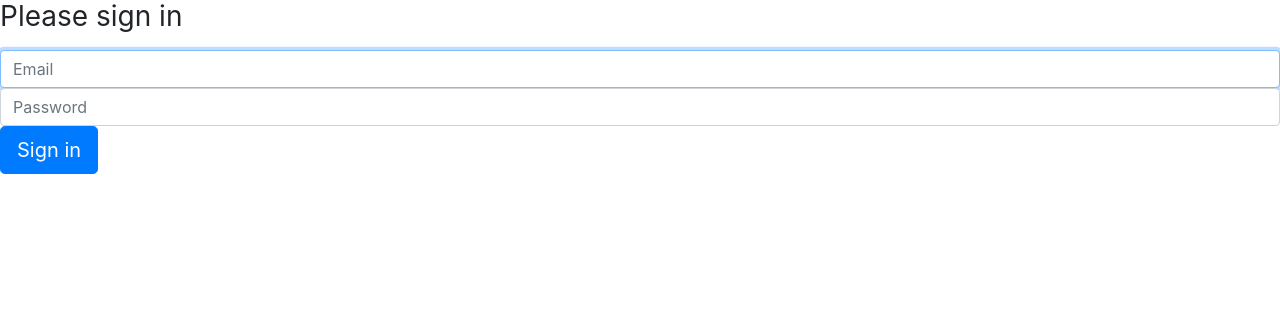
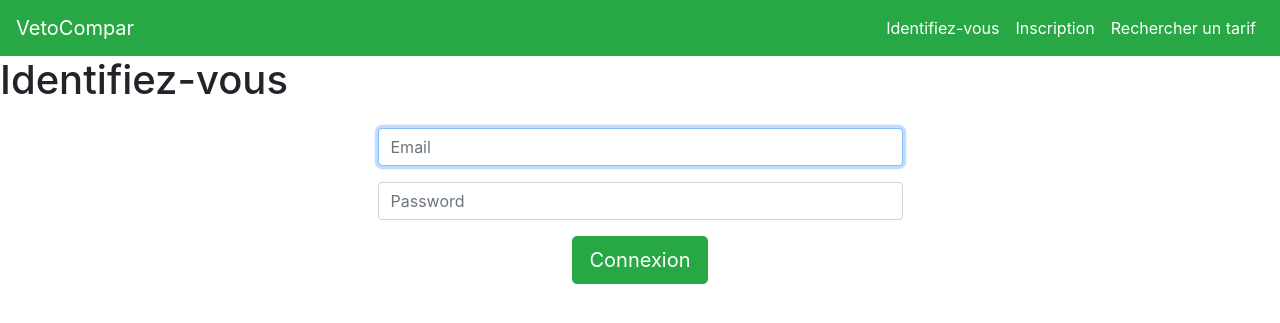
Before and after one commit to louplisa/veto_compar, a Symfony app: template templates/security/login.html.twig in a window 1280 px wide. Shown: the top 323 px of the page. Run offline with Twig, Linux system fonts and the light colour scheme; the template is opened without the code that fills it, so the values that code supplies are empty; some libraries are stand-ins or nearby versions; some web fonts are replaced.

Commit message:
custom login form and register form

```diff
--- a/assets/css/app.css
+++ b/assets/css/app.css
@@ -3,6 +3,9 @@ body {
 }
 
 h1{
+    margin-top: 2rem;
+    margin-bottom: 1.5rem;
+    margin-left: 3rem;
     font-size: 2rem;
     color: #2b9947;
 
--- a/config/services.yaml
+++ b/config/services.yaml
@@ -4,6 +4,7 @@
 # Put parameters here that don't need to change on each machine where the app is deployed
 # https://symfony.com/doc/current/best_practices/configuration.html#application-related-configuration
 parameters:
+    locale: 'fr'
 
 services:
     # default configuration for services in *this* file
--- a/src/Security/LoginFormAuthenticator.php
+++ b/src/Security/LoginFormAuthenticator.php
@@ -68,7 +68,7 @@ class LoginFormAuthenticator extends AbstractFormLoginAuthenticator
 
         if (!$user) {
             // fail authentication with a custom error
-            throw new CustomUserMessageAuthenticationException('Email could not be found.');
+            throw new CustomUserMessageAuthenticationException('Email inconnu.');
         }
 
         return $user;
@@ -86,7 +86,7 @@ class LoginFormAuthenticator extends AbstractFormLoginAuthenticator
         }
 
         // For example : return new RedirectResponse($this->urlGenerator->generate('some_route'));
-        throw new \Exception('TODO: provide a valid redirect inside '.__FILE__);
+        return new RedirectResponse($this->urlGenerator->generate('veto_compar_home'));
     }
 
     protected function getLoginUrl()
--- a/templates/base.html.twig
+++ b/templates/base.html.twig
@@ -24,19 +24,13 @@
 {% block body %}
     <header>
         <nav class="navbar navbar-expand-md bg-success navbar-dark">
-            <a class="navbar-brand" href="#">VetoCompar </a>
+            <a class="navbar-brand" href="{{ path('veto_compar_home') }}">VetoCompar </a>
             <button class="navbar-toggler" type="button" data-toggle="collapse" data-target="#collapsibleNavbar">
                 <span class="navbar-toggler-icon"></span>
             </button>
             <div class="collapse navbar-collapse justify-content-end" id="collapsibleNavbar">
                 <ul class="navbar-nav">
-
-                    <li class="nav-item active">
-                        <a class="nav-link" href="#">Identifiez-vous <span class="sr-only">(current)</span></a>
-                    </li>
-                    <li class="nav-item active">
-                        <a class="nav-link" href="#">Inscription</a>
-                    </li>
+                    {% if app.user %}
                     <li class="nav-item active">
                         <a class="nav-link" href="#">Votre profil</a>
                     </li>
@@ -44,10 +38,18 @@
                         <a class="nav-link" href="#">Poster un avis</a>
                     </li>
                     <li class="nav-item active">
-                        <a class="nav-link" href="#">Rechercher un tarif</a>
+                        <a class="nav-link" href="{{ path('app_logout') }}">Déconnexion</a>
+                    </li>
+                    {% else %}
+                    <li class="nav-item active">
+                        <a class="nav-link" href="{{ path('app_login') }}">Identifiez-vous <span class="sr-only">(current)</span></a>
                     </li>
                     <li class="nav-item active">
-                        <a class="nav-link" href="#">Déconnexion</a>
+                        <a class="nav-link" href="{{ path('user_new') }}">Inscription</a>
+                    </li>
+                    {% endif %}
+                    <li class="nav-item active">
+                        <a class="nav-link" href="#">Rechercher un tarif</a>
                     </li>
                 </ul>
             </div>
--- a/templates/security/login.html.twig
+++ b/templates/security/login.html.twig
@@ -1,11 +1,15 @@
 {% extends 'base.html.twig' %}
 
-{% block title %}Log in!{% endblock %}
+{% block title %}{{ parent() }}Identification{% endblock %}
 
-{% block body %}
+{% block body %}{{ parent() }}
+    <h1>Identifiez-vous</h1>
+        <div class="container ">
+            <div class="d-flex justify-content-center">
+            <div class="col col-sm-6">
                 <form method="post">
                     {% if error %}
-        <div class="alert alert-danger">{{ error.messageKey|trans(error.messageData, 'security') }}</div>
+                        <div class="alert alert-danger">Erreur d'authentification</div>
                     {% endif %}
 
                     {% if app.user %}
@@ -14,12 +18,18 @@
                         </div>
                     {% endif %}
 
-    <h1 class="h3 mb-3 font-weight-normal">Please sign in</h1>
+                    <div class="mt-3">
                         <label for="inputEmail" class="sr-only">Email</label>
-    <input type="email" value="{{ last_username }}" name="email" id="inputEmail" class="form-control" placeholder="Email" required autofocus>
-    <label for="inputPassword" class="sr-only">Password</label>
-    <input type="password" name="password" id="inputPassword" class="form-control" placeholder="Password" required>
-
+                        <input type="email" value="{{ last_username }}" name="email" id="inputEmail"
+                               class="form-control"
+                               placeholder="Email" required autofocus>
+                    </div>
+                    <div class="mt-3">
+                        <label for="inputPassword" class="sr-only">Mot de passe</label>
+                        <input type="password" name="password" id="inputPassword" class="form-control"
+                               placeholder="Password"
+                               required>
+                    </div>
                     <input type="hidden" name="_csrf_token"
                            value="{{ csrf_token('authenticate') }}"
                     >
@@ -34,9 +44,13 @@
                             </label>
                         </div>
                     #}
-
-    <button class="btn btn-lg btn-primary" type="submit">
-        Sign in
+                    <div class="text-center mt-3">
+                        <button class="btn btn-lg btn-success" type="submit">
+                            Connexion
                         </button>
+                    </div>
                 </form>
+            </div>
+        </div>
+    </div>
 {% endblock %}
--- a/templates/user/new.html.twig
+++ b/templates/user/new.html.twig
@@ -1,9 +1,9 @@
 {% extends 'base.html.twig' %}
 
-{% block title %}New User{% endblock %}
+{% block title %} {{ parent() }} -Inscription{% endblock %}
 
-{% block body %}
-    <h1>Create new User</h1>
+{% block body %} {{ parent() }}
+    <h1>Inscription</h1>
 
     {{ include('user/_form.html.twig') }}
 
```
Also changed, not shown: src/Controller/SecurityController.php (+6 -2 lines), src/Controller/UserController.php (+9 -1 lines), src/Entity/User.php (+32 -1 lines), src/Form/UserType.php (+41 -5 lines), templates/user/_form.html.twig (+28 -4 lines), 1 other file. Lines whose indentation alone changed are shown as unchanged.
